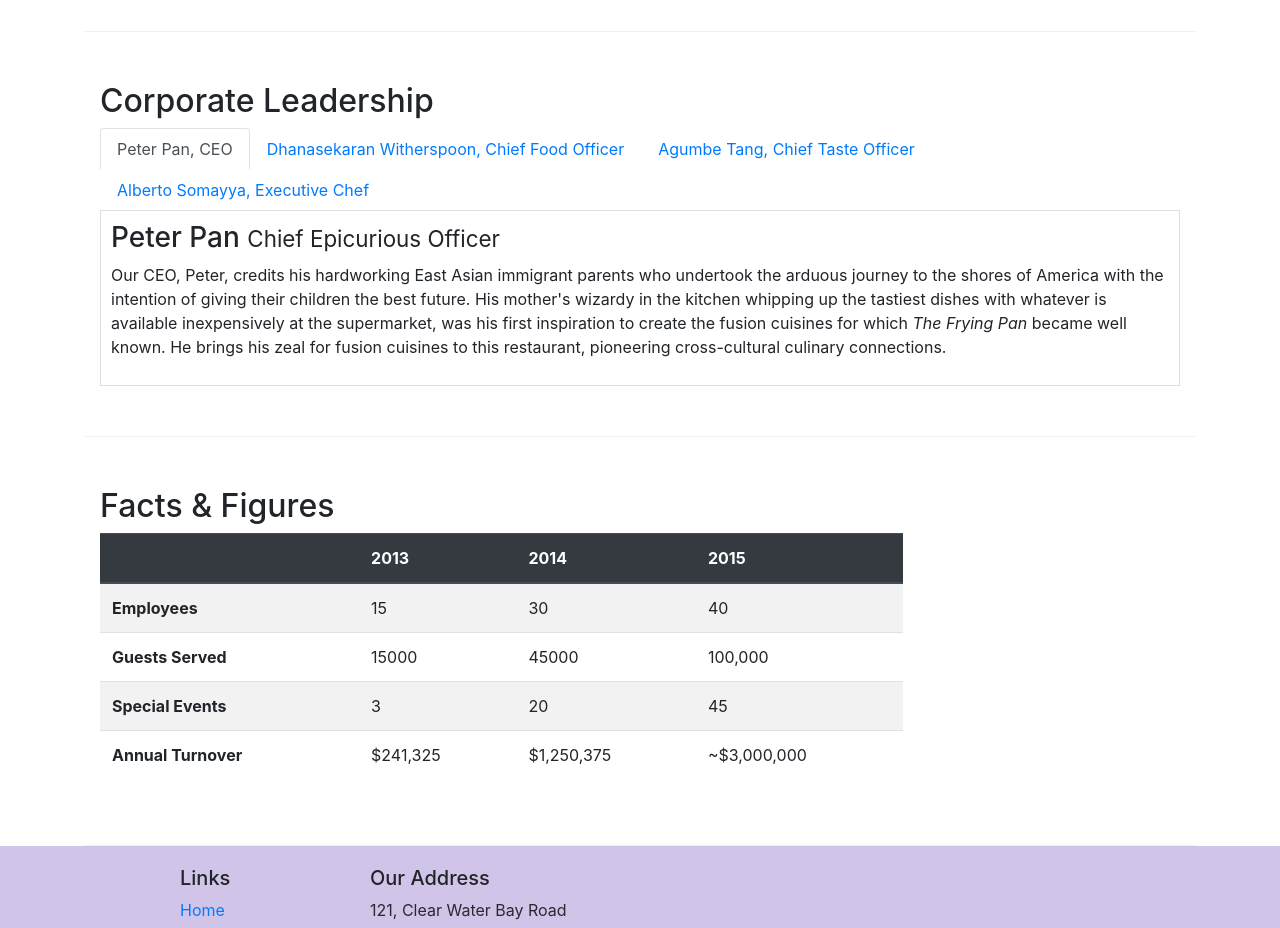
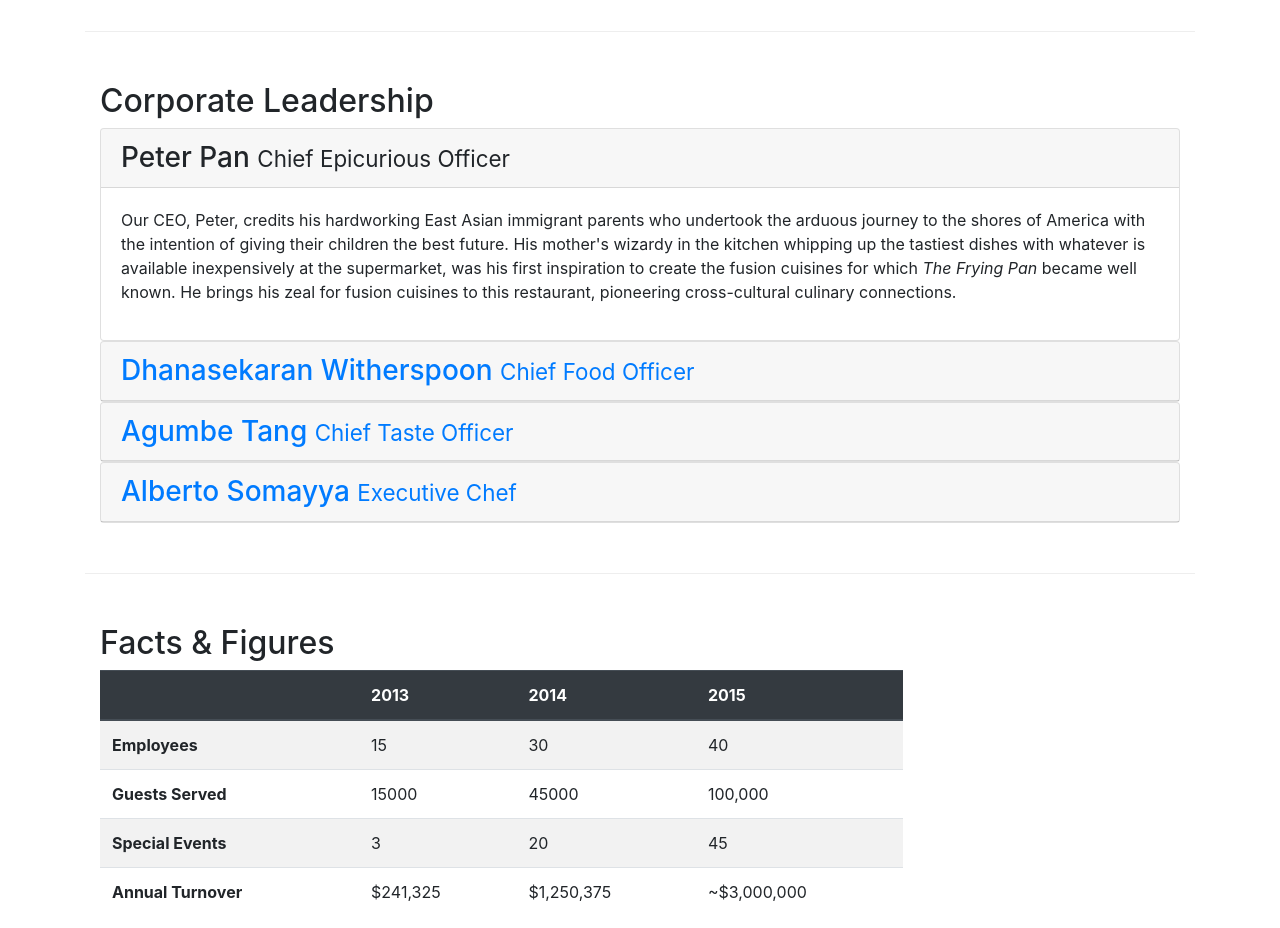
Before and after one commit to steliosgnl/conFusion, a website: page aboutus.html in a window 1280 px wide. Shown: the part 940-1868 px from the top of the page. Drawn offline with nearby package versions, Linux system fonts and the light colour scheme.

Commit message:
Accordion

```diff
--- a/aboutus.html
+++ b/aboutus.html
@@ -103,41 +103,62 @@
         <div class="row row-content">
             <div class= "col-12">
                 <h2>Corporate Leadership</h2>
-                <ul class="nav nav-tabs">
-                    <li class="nav-item">
-                        <a class="nav-link active" href="#peter"
-                            role="tab" data-toggle="tab">Peter Pan, CEO</a>
-                    </li>
-                    <li class="nav-item">
-                        <a class="nav-link" href="#danny"
-                            role="tab" data-toggle="tab">Dhanasekaran Witherspoon, Chief Food Officer</a>
-                    </li>
-                    <li class="nav-item">
-                        <a class="nav-link" href="#agumbe"
-                            role="tab" data-toggle="tab">Agumbe Tang, Chief Taste Officer</a>
-                    </li>
-                    <li class="nav-item">
-                        <a class="nav-link" href="#alberto"
-                            role="tab" data-toggle="tab">Alberto Somayya, Executive Chef</a>
-                    </li>
-
-                </ul>
-                <div class="tab-content">
-                    <div role="tabpanel" class="tab-pane fade show active" id="peter">
-                        <h3>Peter Pan <small>Chief Epicurious Officer</small></h3>
-                        <p class="d-none d-sm-block">Our CEO, Peter, credits his hardworking East Asian immigrant parents who undertook the arduous journey to the shores of America with the intention of giving their children the best future. His mother's wizardy in the kitchen whipping up the tastiest dishes with whatever is available inexpensively at the supermarket, was his first inspiration to create the fusion cuisines for which <em>The Frying Pan</em> became well known. He brings his zeal for fusion cuisines to this restaurant, pioneering cross-cultural culinary connections.</p>
+                <div id="accordion">
+                    <div class="card"> <!--Person 1-->
+                        <div class="card-header" role="tab" id="peterhead">
+                            <h3 class="mb-0">
+                                <a data-toggle="collapse" data-target="#peter">
+                                    Peter Pan <small>Chief Epicurious Officer</small>
+                                </a>
+                            </h3>
+                        </div>
+                        <div class="collapse show" id="peter" data-parent="#accordion">
+                            <div class="card-body">
+                                <p class="d-none d-sm-block">Our CEO, Peter, credits his hardworking East Asian immigrant parents who undertook the arduous journey to the shores of America with the intention of giving their children the best future. His mother's wizardy in the kitchen whipping up the tastiest dishes with whatever is available inexpensively at the supermarket, was his first inspiration to create the fusion cuisines for which <em>The Frying Pan</em> became well known. He brings his zeal for fusion cuisines to this restaurant, pioneering cross-cultural culinary connections.</p>
+                            </div>
+                        </div>
                     </div>
-                    <div role="tabpanel" class="tab-pane fade " id="danny">
-                        <h3>Dhanasekaran Witherspoon <small>Chief Food Officer</small></h3>
-                        <p class="d-none d-sm-block">Our CFO, Danny, as he is affectionately referred to by his colleagues, comes from a long established family tradition in farming and produce. His experiences growing up on a farm in the Australian outback gave him great appreciation for varieties of food sources. As he puts it in his own words, <em>Everything that runs, wins, and everything that stays, pays!</em></p>
+                    <div class="card"> <!--Person 2-->
+                        <div class="card-header" role="tab" id="dannyhead">
+                            <h3 class="mb-0">
+                                <a class="collapsed" data-toggle="collapse" data-target="#danny">
+                                    Dhanasekaran Witherspoon <small>Chief Food Officer</small>
+                                </a>
+                            </h3>
+                        </div>
+                        <div class="collapse" id="danny" data-parent="#accordion">
+                            <div class="card-body">
+                                <p class="d-none d-sm-block">Our CFO, Danny, as he is affectionately referred to by his colleagues, comes from a long established family tradition in farming and produce. His experiences growing up on a farm in the Australian outback gave him great appreciation for varieties of food sources. As he puts it in his own words, <em>Everything that runs, wins, and everything that stays, pays!</em></p>
+                            </div>
+                        </div>
                     </div>
-                    <div role="tabpanel" class="tab-pane fade " id="agumbe">
-                        <h3>Agumbe Tang <small>Chief Taste Officer</small></h3>
-                        <p class="d-none d-sm-block">Blessed with the most discerning gustatory sense, Agumbe, our CTO, personally ensures that every dish that we serve meets his exacting tastes. Our chefs dread the tongue lashing that ensues if their dish does not meet his exacting standards. He lives by his motto, <em>You click only if you survive my lick.</em></p>
+                    <div class="card"> <!--Person 3-->
+                        <div class="card-header" role="tab" id="agumbehead">
+                            <h3 class="mb-0">
+                                <a class="collapsed" data-toggle="collapse" data-target="#agumbe">
+                                    Agumbe Tang <small>Chief Taste Officer</small>
+                                </a>
+                            </h3>
+                        </div>
+                        <div class="collapse" id="agumbe" data-parent="#accordion">
+                            <div class="card-body">
+                                <p class="d-none d-sm-block">Blessed with the most discerning gustatory sense, Agumbe, our CTO, personally ensures that every dish that we serve meets his exacting tastes. Our chefs dread the tongue lashing that ensues if their dish does not meet his exacting standards. He lives by his motto, <em>You click only if you survive my lick.</em></p>
+                            </div>
+                        </div>
                     </div>
-                    <div role="tabpanel" class="tab-pane fade " id="alberto">
-                        <h3>Alberto Somayya <small>Executive Chef</small></h3>
-                        <p class="d-none d-sm-block">Award winning three-star Michelin chef with wide International experience having worked closely with whos-who in the culinary world, he specializes in creating mouthwatering Indo-Italian fusion experiences. He says, <em>Put together the cuisines from the two craziest cultures, and you get a winning hit! Amma Mia!</em></p>
+                    <div class="card"><!--Person 4-->
+                        <div class="card-header" role="tab" id="albertohead">
+                            <h3 class="mb-0">
+                                <a class="collapsed" data-toggle="collapse" data-target="#alberto">
+                                    Alberto Somayya <small>Executive Chef</small>
+                                </a>
+                            </h3>
+                        </div>
+                        <div class="collapse" id="alberto" data-parent="#accordion">
+                            <div class="card-body">
+                                <p class="d-none d-sm-block"> Award winning three-star Michelin chef with wide International experience having worked closely with whos-who in the culinary world, he specializes in creating mouthwatering Indo-Italian fusion experiences. He says, <em>Put together the cuisines from the two craziest cultures, and you get a winning hit! Amma Mia!</em></p>
+                            </div>
+                        </div>
                     </div>
                 </div>
             </div>
```
Also changed, not shown: index.html (+2 -2 lines).
